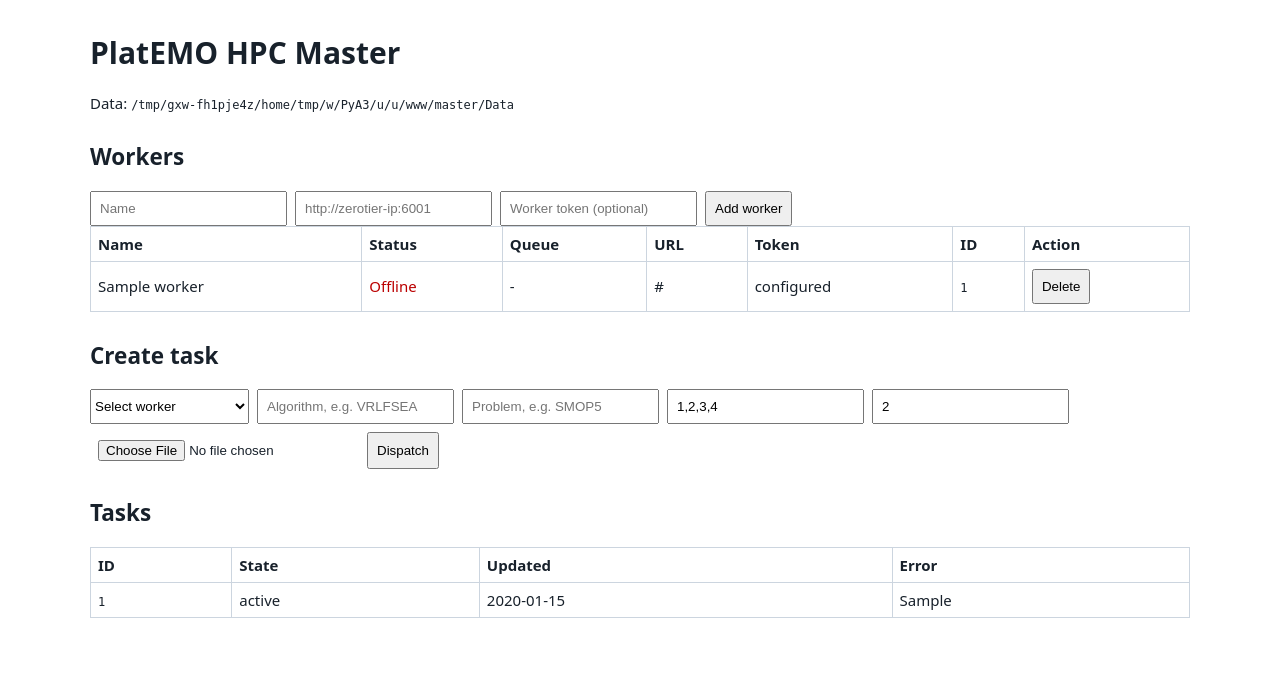
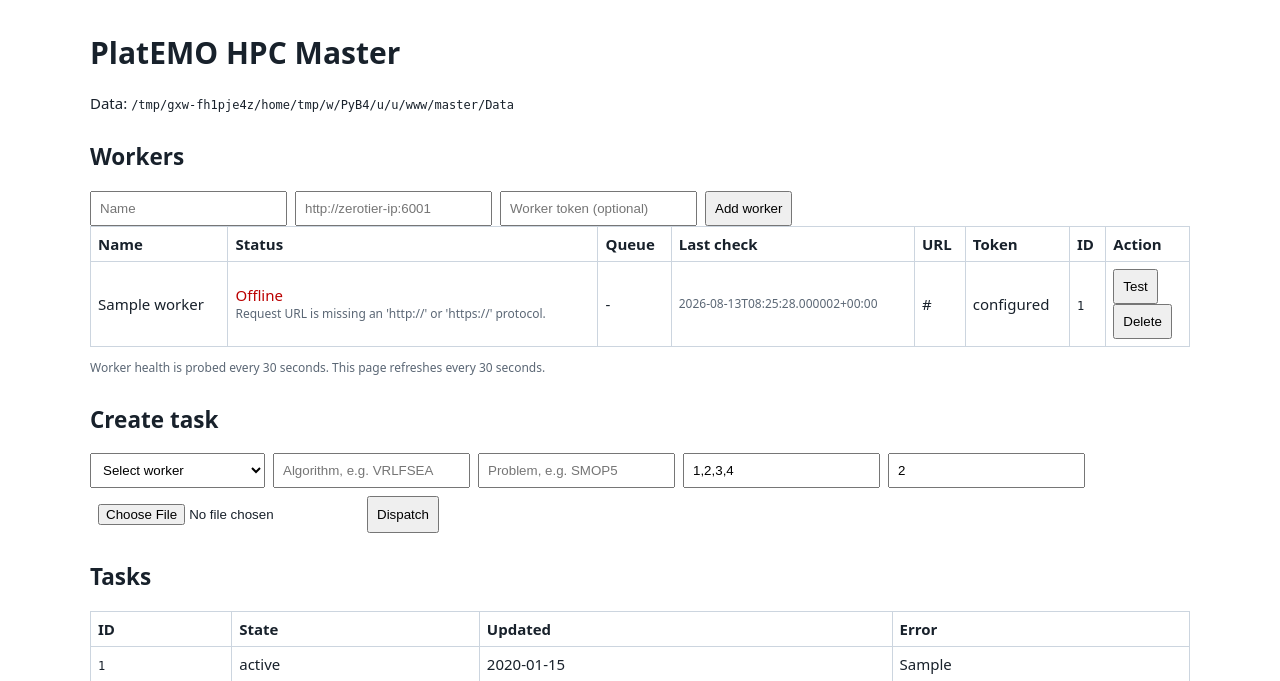
Before and after one commit to FMonitor/PlatEMO-HPC, a FastAPI app: page / in a window 1280 px wide. Shown: the top 681 px of the page. Run offline with FastAPI, Linux system fonts and the light colour scheme; tables that the repository leaves empty hold one stand-in row (values such as "Sample post").

Commit message:
Add worker connectivity probes and online status

```diff
--- a/master/app.py
+++ b/master/app.py
@@ -2,6 +2,7 @@
 from __future__ import annotations
 
 import argparse
+import asyncio
 import json
 import sqlite3
 import uuid
@@ -35,7 +36,9 @@ class Store:
             con.executescript("""
                 CREATE TABLE IF NOT EXISTS workers (
                     id TEXT PRIMARY KEY, name TEXT NOT NULL, url TEXT NOT NULL,
-                    token TEXT NOT NULL DEFAULT '', created_at TEXT NOT NULL
+                    token TEXT NOT NULL DEFAULT '', created_at TEXT NOT NULL,
+                    online INTEGER NOT NULL DEFAULT 0, queue_count INTEGER,
+                    last_check TEXT NOT NULL DEFAULT '', health_error TEXT NOT NULL DEFAULT ''
                 );
                 CREATE TABLE IF NOT EXISTS tasks (
                     id TEXT PRIMARY KEY, worker_id TEXT, state TEXT NOT NULL,
@@ -43,6 +46,16 @@ class Store:
                     error TEXT NOT NULL DEFAULT ''
                 );
             """)
+            # Existing databases from the first scaffold do not have health columns.
+            columns = {row["name"] for row in con.execute("PRAGMA table_info(workers)")}
+            for name, definition in (
+                ("online", "INTEGER NOT NULL DEFAULT 0"),
+                ("queue_count", "INTEGER"),
+                ("last_check", "TEXT NOT NULL DEFAULT ''"),
+                ("health_error", "TEXT NOT NULL DEFAULT ''"),
+            ):
+                if name not in columns:
+                    con.execute(f"ALTER TABLE workers ADD COLUMN {name} {definition}")
 
     def connect(self) -> sqlite3.Connection:
         con = sqlite3.connect(self.db_path)
@@ -57,29 +70,52 @@ class Store:
         with self.connect() as con:
             return [dict(row) for row in con.execute("SELECT * FROM tasks ORDER BY created_at DESC LIMIT 100")]
 
+    def update_health(self, worker_id: str, online: bool, queue_count: int | None, error: str) -> None:
+        with self.connect() as con:
+            con.execute("UPDATE workers SET online = ?, queue_count = ?, last_check = ?, health_error = ? WHERE id = ?",
+                        (int(online), queue_count, now(), error, worker_id))
+
 
 def create_app(data_dir: Path) -> FastAPI:
     store = Store(data_dir)
     app = FastAPI(title="PlatEMO HPC Master")
     app.state.store = store
 
+    async def probe_worker(worker: dict[str, Any]) -> dict[str, Any]:
+        headers = {"X-Worker-Token": worker["token"]} if worker["token"] else {}
+        try:
+            async with httpx.AsyncClient(timeout=3) as client:
+                response = await client.get(f"{worker['url']}/api/health", headers=headers)
+                response.raise_for_status()
+                health = response.json()
+            store.update_health(worker["id"], True, int(health.get("queued", 0)), "")
+        except httpx.HTTPError as exc:
+            store.update_health(worker["id"], False, None, str(exc))
+        return next(item for item in store.workers() if item["id"] == worker["id"])
+
+    async def probe_all_forever() -> None:
+        while True:
+            workers = store.workers()
+            if workers:
+                await asyncio.gather(*(probe_worker(worker) for worker in workers))
+            await asyncio.sleep(30)
+
+    @app.on_event("startup")
+    async def start_health_probes() -> None:
+        app.state.probe_task = asyncio.create_task(probe_all_forever())
+
+    @app.on_event("shutdown")
+    async def stop_health_probes() -> None:
+        app.state.probe_task.cancel()
+        try:
+            await app.state.probe_task
+        except asyncio.CancelledError:
+            pass
+
     @app.get("/", response_class=HTMLResponse)
     async def index(request: Request, message: str = "") -> HTMLResponse:
-        workers = store.workers()
-        async with httpx.AsyncClient(timeout=3) as client:
-            for worker in workers:
-                headers = {"X-Worker-Token": worker["token"]} if worker["token"] else {}
-                try:
-                    response = await client.get(f"{worker['url']}/api/health", headers=headers)
-                    response.raise_for_status()
-                    health = response.json()
-                    worker.update({"online": True, "queue_count": health.get("queued", 0),
-                                   "last_check": now(), "health_error": ""})
-                except httpx.HTTPError as exc:
-                    worker.update({"online": False, "queue_count": "-", "last_check": now(),
-                                   "health_error": str(exc)})
         return templates.TemplateResponse(request, "index.html", {
-            "workers": workers, "tasks": store.tasks(), "data_dir": str(data_dir), "message": message,
+            "workers": store.workers(), "tasks": store.tasks(), "data_dir": str(data_dir), "message": message,
         })
 
     @app.get("/api/workers")
@@ -90,9 +126,18 @@ def create_app(data_dir: Path) -> FastAPI:
     async def add_worker(request: Request, name: str = Form(...), url: str = Form(...), token: str = Form("")) -> RedirectResponse:
         worker_id = str(uuid.uuid4())
         with store.connect() as con:
-            con.execute("INSERT INTO workers VALUES (?, ?, ?, ?, ?)",
+            con.execute("INSERT INTO workers (id, name, url, token, created_at) VALUES (?, ?, ?, ?, ?)",
                         (worker_id, name, url.rstrip("/"), token, now()))
         return RedirectResponse(url=f"/?message=Worker+added%3A+{worker_id}", status_code=303)
+
+    @app.post("/api/workers/{worker_id}/probe")
+    async def probe_one(worker_id: str) -> RedirectResponse:
+        worker = next((item for item in store.workers() if item["id"] == worker_id), None)
+        if worker is None:
+            raise HTTPException(404, "Worker not found")
+        result = await probe_worker(worker)
+        message = "Worker+is+online" if result["online"] else "Worker+is+offline"
+        return RedirectResponse(url=f"/?message={message}", status_code=303)
 
     @app.post("/api/workers/{worker_id}/delete")
     async def delete_worker(worker_id: str) -> RedirectResponse:
--- a/master/templates/index.html
+++ b/master/templates/index.html
@@ -1,8 +1,8 @@
 <!doctype html>
 <html lang="en"><head><meta charset="utf-8"><title>PlatEMO HPC Master</title>
-<style>body{max-width:1100px;margin:32px auto;font:15px system-ui;color:#18212b}section{margin:28px 0}form{display:flex;gap:8px;flex-wrap:wrap}input,button{padding:8px}table{border-collapse:collapse;width:100%}td,th{border:1px solid #ccd5df;padding:7px;text-align:left}code{font-size:12px}</style></head>
+<style>body{max-width:1100px;margin:32px auto;font:15px system-ui;color:#18212b}section{margin:28px 0}form{display:flex;gap:8px;flex-wrap:wrap}input,button,select{padding:8px}table{border-collapse:collapse;width:100%}td,th{border:1px solid #ccd5df;padding:7px;text-align:left}code{font-size:12px}.subtle{font-size:12px;color:#5b6775}</style></head>
 <body><h1>PlatEMO HPC Master</h1><p>Data: <code>{{ data_dir }}</code></p>{% if message %}<p style="background:#e5f5e9;padding:10px">{{ message }}</p>{% endif %}
 <section><h2>Workers</h2><form method="post" action="/api/workers"><input name="name" placeholder="Name" required><input name="url" placeholder="http://zerotier-ip:6001" required><input name="token" placeholder="Worker token (optional)"><button>Add worker</button></form>
-<table><tr><th>Name</th><th>Status</th><th>Queue</th><th>URL</th><th>Token</th><th>ID</th><th>Action</th></tr>{% for w in workers %}<tr><td>{{w.name}}</td><td>{% if w.online %}<span style="color:green">Online</span>{% else %}<span style="color:#b00">Offline</span>{% endif %}</td><td>{{w.queue_count}}</td><td>{{w.url}}</td><td>{% if w.token %}configured{% else %}none{% endif %}</td><td><code>{{w.id}}</code></td><td><form method="post" action="/api/workers/{{w.id}}/delete" onsubmit="return confirm('Delete this worker from Master?');"><button type="submit">Delete</button></form></td></tr>{% endfor %}</table></section>
+<table><tr><th>Name</th><th>Status</th><th>Queue</th><th>Last check</th><th>URL</th><th>Token</th><th>ID</th><th>Action</th></tr>{% for w in workers %}<tr><td>{{w.name}}</td><td>{% if w.online %}<span style="color:green">Online</span>{% else %}<span style="color:#b00">Offline</span>{% endif %}{% if w.health_error %}<div class="subtle">{{w.health_error}}</div>{% endif %}</td><td>{{w.queue_count if w.queue_count is not none else '-'}}</td><td class="subtle">{{w.last_check or '-'}}</td><td>{{w.url}}</td><td>{% if w.token %}configured{% else %}none{% endif %}</td><td><code>{{w.id}}</code></td><td><form method="post" action="/api/workers/{{w.id}}/probe"><button type="submit">Test</button></form><form method="post" action="/api/workers/{{w.id}}/delete" onsubmit="return confirm('Delete this worker from Master?');"><button type="submit">Delete</button></form></td></tr>{% endfor %}</table><p class="subtle">Worker health is probed every 30 seconds. This page refreshes every 30 seconds.</p></section>
 <section><h2>Create task</h2><form method="post" action="/api/tasks" enctype="multipart/form-data"><select name="worker_id" required><option value="">Select worker</option>{% for w in workers %}<option value="{{w.id}}">{{w.name}} ({{'online' if w.online else 'offline'}})</option>{% endfor %}</select><input name="algorithm" placeholder="Algorithm, e.g. VRLFSEA" required><input name="problem" placeholder="Problem, e.g. SMOP5" required><input name="seeds" value="1,2,3,4"><input name="pool_size" type="number" value="2" min="1"><input name="settings" type="file" accept=".mat"><button>Dispatch</button></form></section>
-<section><h2>Tasks</h2><table><tr><th>ID</th><th>State</th><th>Updated</th><th>Error</th></tr>{% for t in tasks %}<tr><td><code>{{t.id}}</code></td><td>{{t.state}}</td><td>{{t.updated_at}}</td><td>{{t.error}}</td></tr>{% endfor %}</table></section></body></html>
+<section><h2>Tasks</h2><table><tr><th>ID</th><th>State</th><th>Updated</th><th>Error</th></tr>{% for t in tasks %}<tr><td><code>{{t.id}}</code></td><td>{{t.state}}</td><td>{{t.updated_at}}</td><td>{{t.error}}</td></tr>{% endfor %}</table></section><script>setTimeout(() => location.reload(), 30000);</script></body></html>
```
